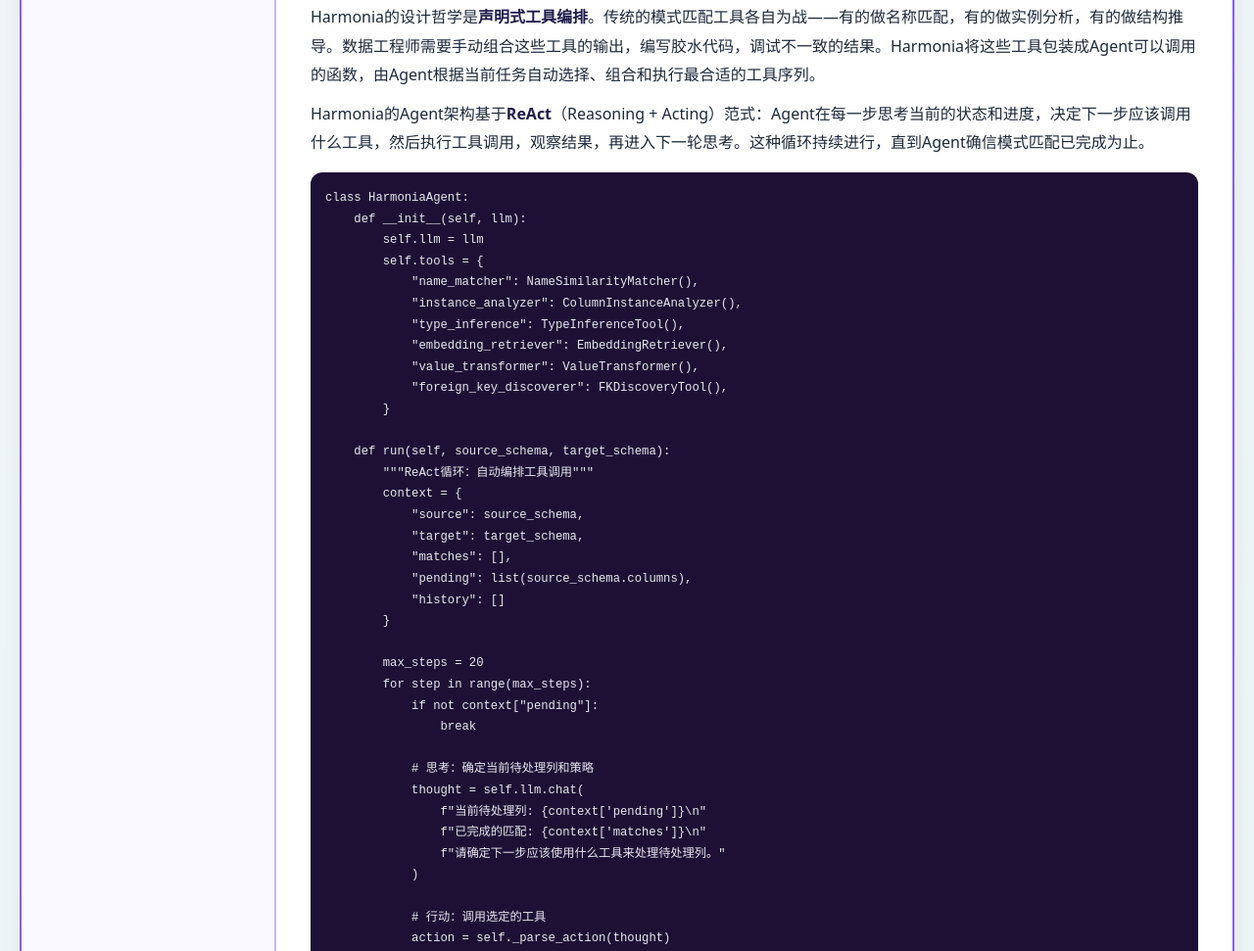
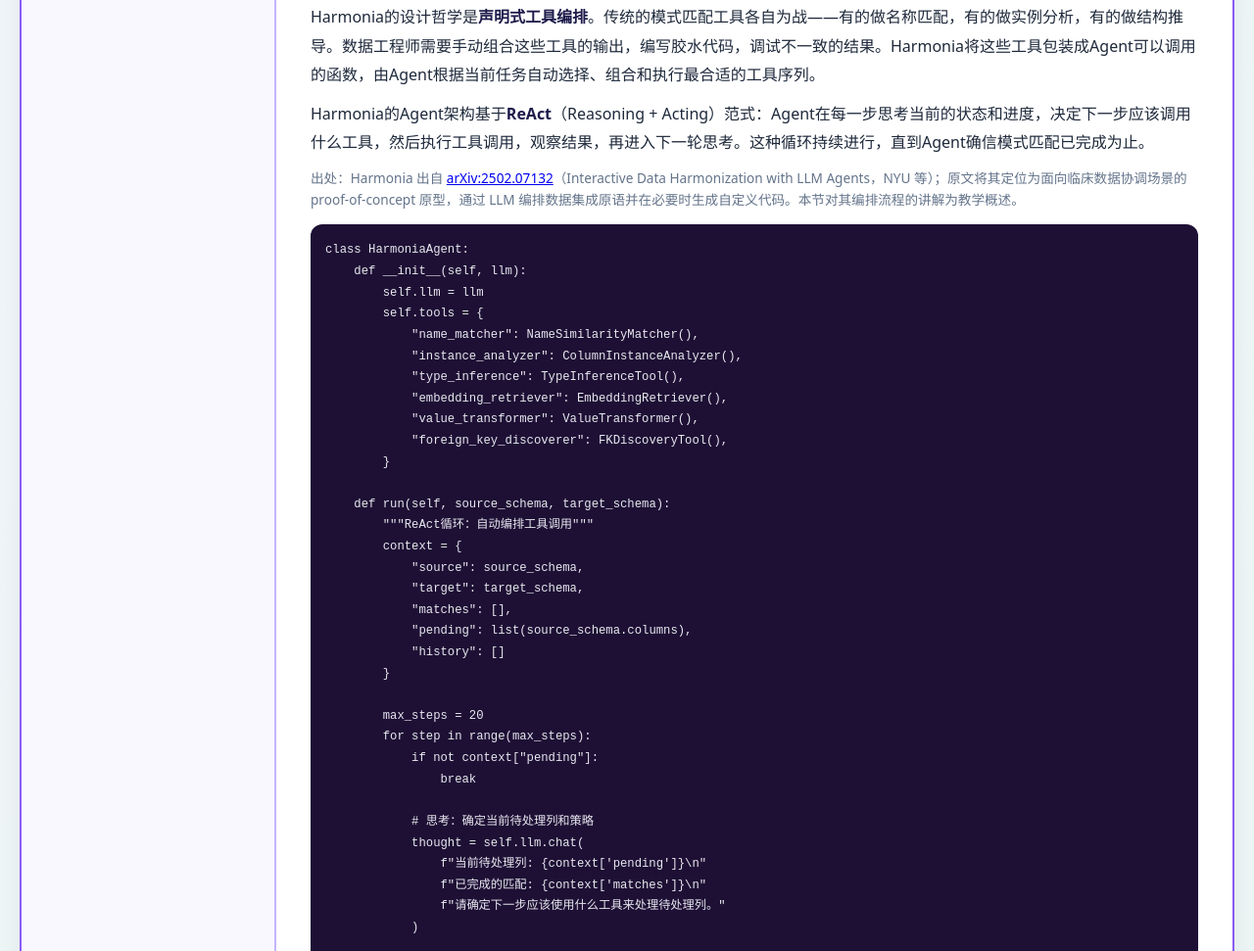
Before and after one commit to 1998x-stack/application-ready-data-preparation-tutorial, a plain HTML site: page 16.html in a window 1280 px wide. Shown: the part 4475-5446 px from the top of the page at 98% size. Drawn offline with Linux system fonts and the light colour scheme.

Commit message:
docs(ch16): Harmonia 补充 arXiv 出处与原型定位说明

```diff
--- a/16.html
+++ b/16.html
@@ -455,6 +455,8 @@ class RetrievalAugmentedSchemaMatcher:
 
         <p>Harmonia的Agent架构基于<strong>ReAct</strong>（Reasoning + Acting）范式：Agent在每一步思考当前的状态和进度，决定下一步应该调用什么工具，然后执行工具调用，观察结果，再进入下一轮思考。这种循环持续进行，直到Agent确信模式匹配已完成为止。</p>
 
+        <p style="font-size:0.85rem;color:#64748b;line-height:1.6;">出处：Harmonia 出自 <a href="https://arxiv.org/abs/2502.07132">arXiv:2502.07132</a>（Interactive Data Harmonization with LLM Agents，NYU 等）；原文将其定位为面向临床数据协调场景的 proof-of-concept 原型，通过 LLM 编排数据集成原语并在必要时生成自定义代码。本节对其编排流程的讲解为教学概述。</p>
+
         <pre><code>class HarmoniaAgent:
     def __init__(self, llm):
         self.llm = llm
```
